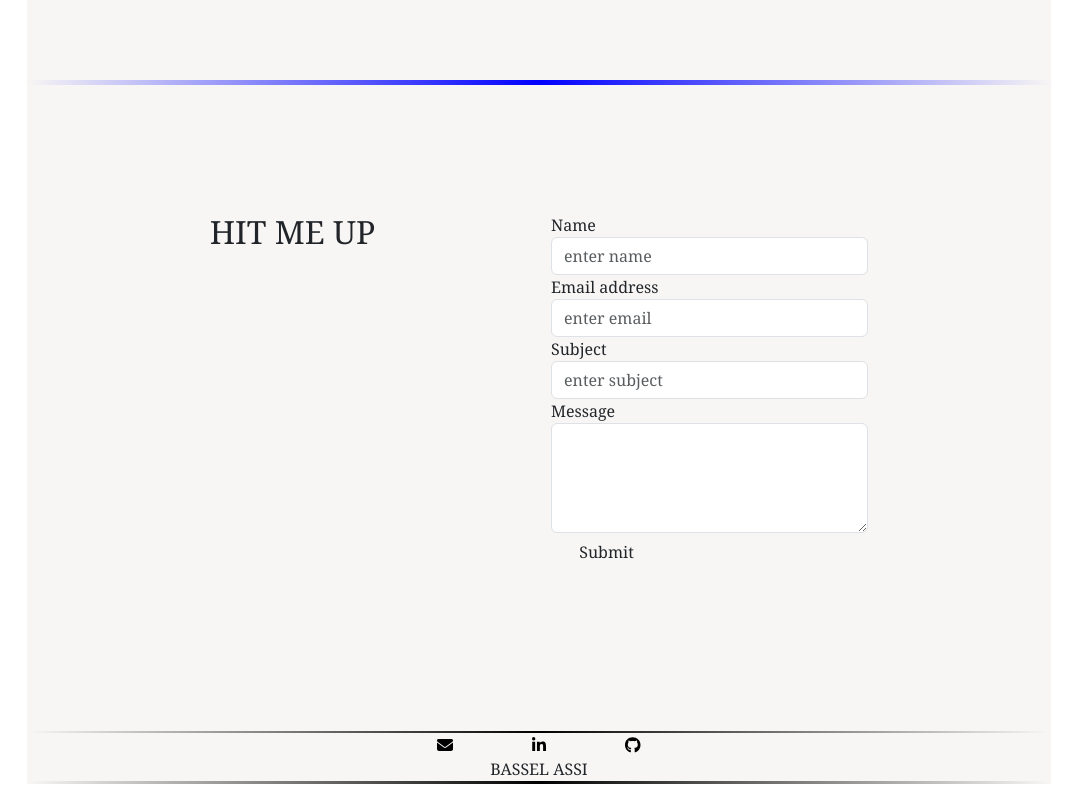
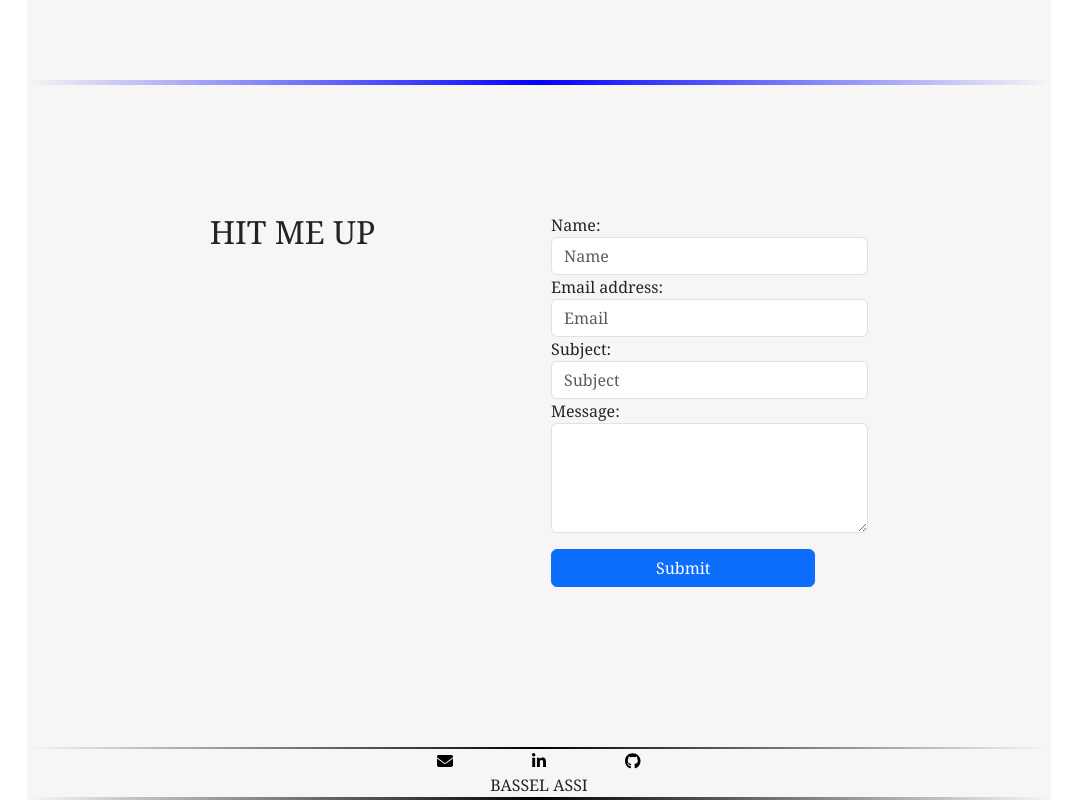
Before and after one commit to baselasi/portfolio-, a React (Create React App) app: page / in a window 1280 px wide. Shown: the part 3019-3819 px from the top of the page, without its empty margins (101-1178 px from the left). Built offline with nearby package versions, Linux system fonts and the light colour scheme; a web font is replaced by a local one.

Commit message:
Update contactMe.js

```diff
--- a/src/components/contact/contactMe.js
+++ b/src/components/contact/contactMe.js
@@ -1,5 +1,6 @@
 import React, { useEffect, useRef, useState } from "react";
 import emailjs from '@emailjs/browser';
+import "../style.css"
 export default function ContactMe(props){
     const [sectionIntersction,setSectionIntersction] = useState(false)
     useEffect(()=>{
@@ -30,15 +31,15 @@ export default function ContactMe(props){
             <h2 className="col-md-6">{sectionIntersction?"HIT ME UP":binaryLetter}</h2>
             <form className="col-md-6" ref={form} onSubmit={sendEmail} >
                 <div class="form-group">
-                    <label for="name" >Name</label>
-                    <input type="text" name="name" class="form-control" id="name"  placeholder="enter name"></input>
-                    <label for="email">Email address</label>
-                    <input type="email" name="email" class="form-control" id="email" placeholder="enter email"></input>
-                    <label for="subject">Subject</label>
-                    <input type="text" name="subject" className="form-control" id="subject" placeholder="enter subject"></input>
-                    <label for="textArea">Message</label>
-                    <textarea class="form-control" name="text" id="textArea" rows="4"></textarea>
-                    <input type="submit" className="btn"></input>
+                    <label for="name" >Name:</label>
+                    <input type="text" name="name" class="form-control" id="name"  placeholder="Name" required></input>
+                    <label for="email">Email address:</label>
+                    <input type="email" name="email" class="form-control" id="email" placeholder="Email" required></input>
+                    <label for="subject">Subject:</label>
+                    <input type="text" name="subject" className="form-control" id="subject" placeholder="Subject" required ></input>
+                    <label for="textArea">Message:</label>
+                    <textarea class="form-control" name="text" id="textArea" rows="4" required></textarea>
+                    <input type="submit" className="btn btn-primary col-10 mt-3"></input>
                 </div>
             </form>
             </div>
```
